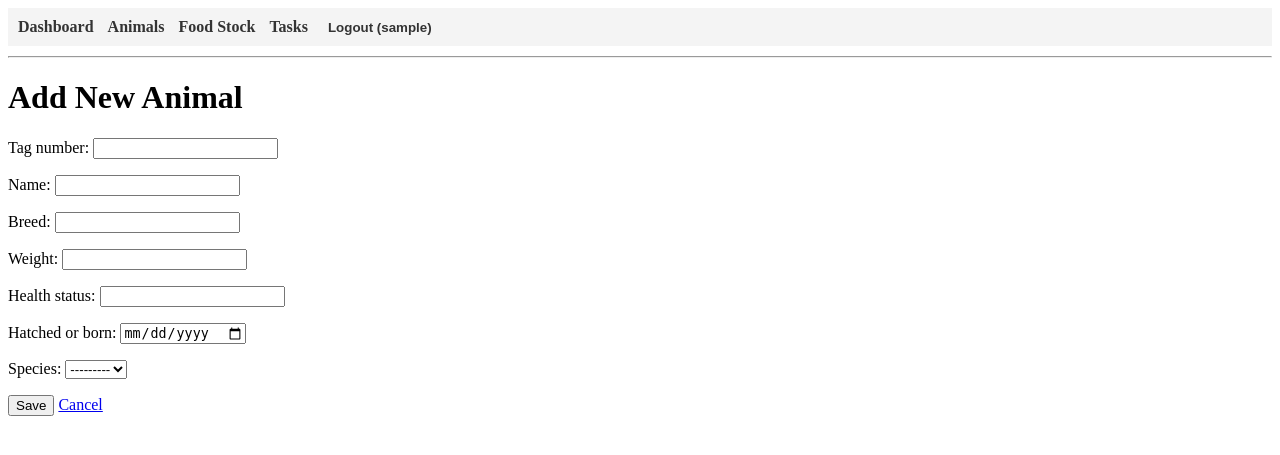
After one commit to zakariaejelile/farm_project, a Django app: page /animals/new/ in a window 1280 px wide. The commit adds this page. Shown: the top 455 px of the page. Run offline with Django 5.2, Linux system fonts and the light colour scheme; the visitor is signed in with stand-in values (Sample User, id 1); data that the repository does not hold is empty.

Commit message:
pushing some changes in app logic and basic UI design

```diff
--- a/farm/forms.py
+++ b/farm/forms.py
@@ -5,24 +5,31 @@ from .models import Animal, FoodStock, Tasks, HealthLog
 class AnimalForm(forms.ModelForm):
     class Meta:
         model = Animal
-        fields = '__all__'
-        widgets = {'hatched_or_born': forms.DateInput(attrs:={'type':'date'})}
+        exclude = ('user', 'created_at')
+        widgets = {
+            'hatched_or_born': forms.DateInput(attrs={'type': 'date'})
+        }
+
 
 class FoodStockForm(forms.ModelForm):
     class Meta:
         model = FoodStock
-        fields = '__all__'
+        exclude = ('user', 'created_at')
 
 
 class TaskForm(forms.ModelForm):
     class Meta:
         model = Tasks
-        fields = '__all__'
-        widgets = {'due_date': forms.DateTimeInput(attrs={'type':'datetime-local'})}
+        exclude = ('user', 'created_at')
+        widgets = {
+            'due_date': forms.DateTimeInput(attrs={'type': 'datetime-local'})
+        }
 
 
 class HealthLogForm(forms.ModelForm):
     class Meta:
         model = HealthLog
-        fields = '__all__'
-        widgets = {'date_recorded': forms.DateInput(attrs={'type':'date'})}
+        exclude = ('recorded_by_user',)
+        widgets = {
+            'logged_at': forms.DateInput(attrs={'type': 'date'})
+        }
--- /dev/null
+++ b/farm/templates/farm/animal_form.html
@@ -0,0 +1,12 @@
+{% extends "farm/base.html" %}
+
+{% block content %}
+<h1>Add New Animal</h1>
+
+<form method="post">
+    {% csrf_token %}
+    {{ form.as_p }}
+    <button type="submit">Save</button>
+    <a href="{% url 'animal_list' %}">Cancel</a>
+</form>
+{% endblock %}
--- a/farm/templates/farm/animal_list.html
+++ b/farm/templates/farm/animal_list.html
@@ -3,7 +3,7 @@
 {% block content %}
 <h2>Animals</h2>
 
-<a href="{% url 'animal-create' %}">Add Animal</a>
+<a href="{% url 'animal_create' %}">Add Animal</a>
 
 <ul>
 {% for animal in animals %}
--- a/farm/templates/farm/base.html
+++ b/farm/templates/farm/base.html
@@ -1,17 +1,53 @@
 <!DOCTYPE html>
-<html>
+<html lang="en">
 <head>
+    <meta charset="UTF-8">
     <title>Farm Management</title>
+    <style>
+        /* Simple navigation styling */
+        nav {
+            background-color: #f4f4f4;
+            padding: 10px;
+        }
+        nav a, nav form button {
+            margin-right: 10px;
+            text-decoration: none;
+            color: #333;
+            font-weight: bold;
+            background: none;
+            border: none;
+            cursor: pointer;
+        }
+        nav form {
+            display: inline;
+        }
+        hr {
+            margin-top: 10px;
+            margin-bottom: 10px;
+        }
+        .messages p {
+            background-color: #fffae6;
+            padding: 5px;
+            border: 1px solid #ffe58f;
+        }
+    </style>
 </head>
 <body>
 
+<!-- Navigation -->
 <nav>
     {% if user.is_authenticated %}
-        <a href="{% url 'animal-list' %}">Animals</a> |
-        <a href="{% url 'food_stock' %}">Food Stock</a> |
-        <a href="{% url 'task-list' %}">Tasks</a> |
-        <a href="{% url 'dashboard' %}">Dashboard</a> |
-        <a href="{% url 'logout' %}">Logout</a> ({{ user.username }})
+        <a href="{% url 'dashboard' %}">Dashboard</a>
+        <a href="{% url 'animal_list' %}">Animals</a>
+        <a href="{% url 'food_stock' %}">Food Stock</a>
+        <a href="{% url 'task_list' %}">Tasks</a>
+
+        <!-- Logout as POST form for security -->
+        <form action="{% url 'logout' %}" method="post">
+            {% csrf_token %}
+            <button type="submit">Logout ({{ user.username }})</button>
+        </form>
+
     {% else %}
         <a href="{% url 'login' %}">Login</a>
     {% endif %}
@@ -19,12 +55,16 @@
 
 <hr>
 
+<!-- Messages -->
+<div class="messages">
 {% if messages %}
   {% for message in messages %}
     <p>{{ message }}</p>
   {% endfor %}
 {% endif %}
+</div>
 
+<!-- Page content -->
 {% block content %}{% endblock %}
 
 </body>
--- a/farm/urls.py
+++ b/farm/urls.py
@@ -1,30 +1,36 @@
+from django.urls import path, include
 from rest_framework.routers import DefaultRouter
-from django.urls import path, include
 from farm import views
-
-router = DefaultRouter() # CREATING A ROUTER INSTANCE
-router.register(r'species', views.SpeciesViewSet) # REGISTERING SPECIES ENDPOINT
-router.register(r'animals', views.AnimalViewSet) # REGISTERING ANIMALS ENDPOINT
-router.register(r'foodstocks', views.FoodStockViewSet) # REGISTERING FOOD STOCK ENDPOINT
-router.register(r'tasks', views.TasksViewSet) # REGISTERING TASKS ENDPOINT
-router.register(r'healthlogs', views.HealthLogViewSet) # REGISTERING HEALTH LOGS ENDPOINT
-router.register(r'productionlogs', views.ProductionLogViewSet) # REGISTERING PRODUCTION
-router.register(r'weatherlogs', views.WeatherLogViewSet) # REGISTERING WEATHER LOGS ENDPOINT
+from django.contrib.auth.views import LogoutView
 
 
+
+# API ROUTER
+router = DefaultRouter()
+router.register(r'species', views.SpeciesViewSet)
+router.register(r'animals', views.AnimalViewSet)
+router.register(r'foodstocks', views.FoodStockViewSet)
+router.register(r'tasks', views.TasksViewSet)
+router.register(r'healthlogs', views.HealthLogViewSet)
+router.register(r'productionlogs', views.ProductionLogViewSet)
+router.register(r'weatherlogs', views.WeatherLogViewSet)
+
+
+# URL PATTERNS
 urlpatterns = [
-    # WEB INTERFACE ROUTES
-    path('animals/',views.animal_list,name='animal-list'),
-    path('animals/new/',views.animal_create, name='animal-create'),
+    #(HTML)
+    path('dashboard/', views.dashboard, name='dashboard'),
+    path('animals/', views.animal_list, name='animal_list'),
+    path('animals/new/', views.animal_create, name='animal_create'),
     path('food/', views.food_stock, name='food_stock'),
     path('tasks/', views.task_list, name='task_list'),
-    path('dashboard/', views.dashboard, name='dashboard'),
+    path('logout/', LogoutView.as_view(next_page='login'), name='logout'),
 
-    #API ROUTES
-    path('api', include(router.urls)), #  API ROUTES VIA ROUTER
+    #API
+    path('api/', include(router.urls)),
 
-    # NESTED ROUTE FOR ANIMAL HEALTH LOGS
-    path('api/animals/<int:animal_pk>/health/', views.HealthLogViewSet.as_view({'get':'list', 'post':'create'}), name='animal-health'),
-
-
+    #NESTED API
+    path(
+        'api/animals/<int:animal_pk>/health/',
+        views.HealthLogViewSet.as_view({'get': 'list', 'post': 'create'}), name='animal-health'),
 ]
--- a/farm/views.py
+++ b/farm/views.py
@@ -2,10 +2,22 @@ from rest_framework import viewsets, permissions, filters, status
 from rest_framework.decorators import action
 from rest_framework.response import Response
 from farm.models import Species, Animal, FoodStock, Tasks, HealthLog, ProductionLog, WeatherLog
+#from core.models import User
 from farm.serializers import (
     SpeciesSerializer, AnimalSerializer, FoodStockSerializer,
     TasksSerializer, healthLogSerializer, ProductionLogSerializer, WeatherLogSerializer
 )
+from django.contrib.auth import get_user_model
+from django.shortcuts import render, get_object_or_404, redirect
+from farm.forms import AnimalForm, FoodStockForm, TaskForm
+from django.contrib import messages
+from django.contrib.auth.decorators import login_required
+from django.db.models import Count
+
+
+
+User = get_user_model()
+
 
 class SpeciesViewSet(viewsets.ModelViewSet):
     queryset = Species.objects.all()
@@ -92,39 +104,34 @@ class WeatherLogViewSet(viewsets.ModelViewSet):
         serializer.save(user=self.request.user)
 
 
-from django.shortcuts import render, get_object_or_404, redirect
-from farm.models import Animal, FoodStock, Tasks
-from farm.forms import AnimalForm, FoodStockForm, TaskForm
-from django.contrib import messages
-
+@login_required
 def animal_list(request):
-    animals = Animal.objects.all()
+    animals = Animal.objects.filter(user=request.user)
     return render(request, 'farm/animal_list.html', {'animals': animals})
 
+
+@login_required
 def animal_create(request):
     if request.method == 'POST':
         form = AnimalForm(request.POST)
         if form.is_valid():
-            form.save()
+            animal = form.save(commit=False)
+            animal.user = request.user
+            animal.save()
             messages.success(request, "Animal added")
-            return redirect('animal-list')
+            return redirect('animal_list')
     else:
         form = AnimalForm()
     return render(request, 'farm/animal_form.html', {'form': form})
+
 
 
 def food_stock(request):
     foods = FoodStock.objects.all()
     return render(request, 'farm/food_stock.html', {'foods': foods})
 
-def task_list(request):
-    tasks = Tasks.objects.all()
-    return render(request, 'farm/task_list.html', {'tasks': tasks})
 
 
-
-from django.contrib.auth.decorators import login_required
-from django.db.models import Count
 
 @login_required
 def task_list(request):
@@ -134,9 +141,11 @@ def task_list(request):
 
 @login_required
 def dashboard(request):
+    user = request.user  # Already the logged-in user
+
     context = {
-        "animals_count": Animal.objects.filter(user=request.user).count(),
-        "tasks_pending": Tasks.objects.filter(user=request.user, completed=False).count(),
-        "food_items": FoodStock.objects.filter(user=request.user).count(),
+        "animals_count": Animal.objects.filter(user=user).count(),
+        "tasks_pending": Tasks.objects.filter(user=user, completed=False).count(),
+        "food_items": FoodStock.objects.filter(user=user).count(),
     }
     return render(request, 'farm/dashboard.html', context)
--- a/farm_project/urls.py
+++ b/farm_project/urls.py
@@ -1,21 +1,18 @@
 from django.contrib import admin
-from django.urls import path ,include
+from django.urls import path, include
 from django.shortcuts import redirect
 from rest_framework_simplejwt.views import TokenObtainPairView, TokenRefreshView
-
 
 urlpatterns = [
     path('admin/', admin.site.urls),
 
-    # Redirect root to dashboard
-    path('', lambda request: redirect('dashboard')),
-
-    # Including farm app URLs
+    #Include farm URLs
     path('', include('farm.urls')),
 
-    # Authentication URLs
-    path('accounts/', include('django.contrib.auth.urls')),  #  LOGIN / LOGOUT,
+    #Authentication (HTML)
+    path('accounts/', include('django.contrib.auth.urls')),
+
+    #JWT API
     path('api/token/', TokenObtainPairView.as_view(), name='token_obtain_pair'),
     path('api/token/refresh/', TokenRefreshView.as_view(), name='token_refresh'),
-
 ]
```
Also changed, not shown: farm/models.py (+7 -6 lines), farm_project/settings.py (+10 -15 lines), farm/migrations/0002_alter_animal_user_alter_foodstock_user_and_more.py (added), farm/templates/farm/dashboard.html (renamed from farm/templates/farm/dashboaed.html), farm/templates/registration/login.html (renamed from farm/templates/farm/registration/login.html), farm/templates/registration/logout.html (renamed from farm/templates/farm/registration/logout.html).
